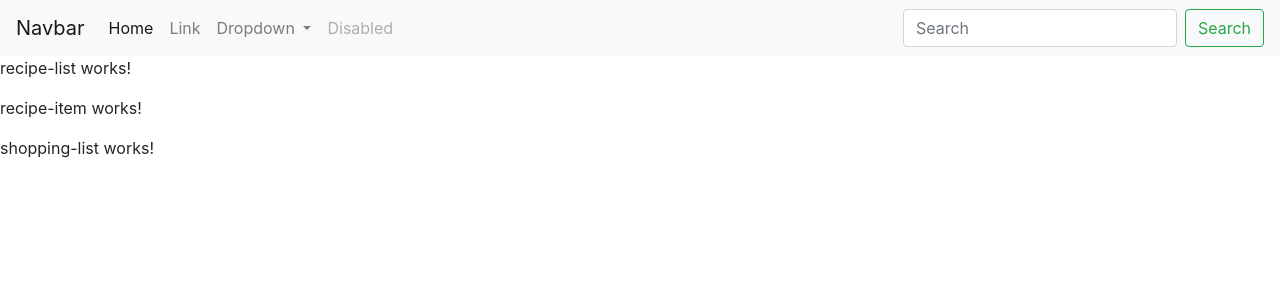
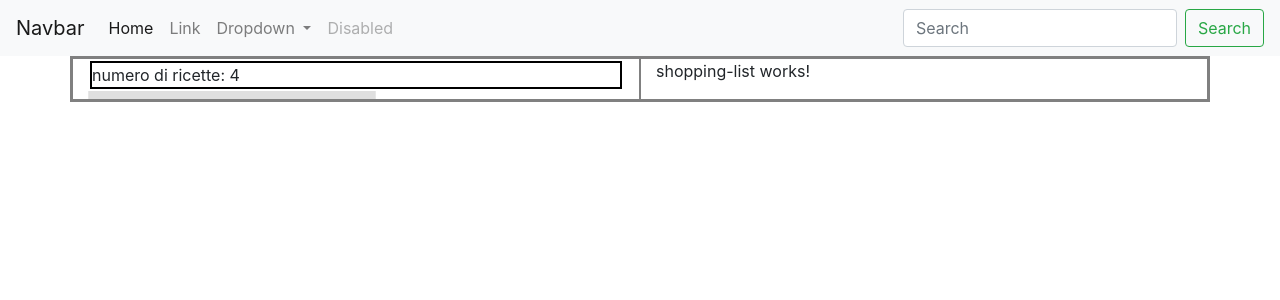
Before and after one commit to VolpiniDavide/verosExAngular, an Angular app: page / in a window 1280 px wide. Shown: the top 300 px of the page. Built offline with nearby package versions, Linux system fonts and the light colour scheme.

Commit message:
recipe list e item
creato oggetto ricetta (  Recipe ).
creato array di oggetti Recipe chiamato recipes.
ciclato array recipes.

```diff
--- a/src/app/app.component.html
+++ b/src/app/app.component.html
@@ -1,4 +1,11 @@
 <app-header></app-header>
-<app-recipe-list></app-recipe-list>
-<app-recipe-item></app-recipe-item>
-<app-shopping-list></app-shopping-list>
+<div class="container">
+    <div class="row">
+      <div class="col">
+          <app-recipe-list></app-recipe-list>
+      </div>
+      <div class="col">
+          <app-shopping-list></app-shopping-list>
+        </div>
+    </div>
+</div>
--- a/src/app/app.component.scss
+++ b/src/app/app.component.scss
@@ -0,0 +1,3 @@
+div{
+  border: 1px solid grey;
+}
--- a/src/app/recipes/recipe-list/recipe-item/recipe-item.component.html
+++ b/src/app/recipes/recipe-list/recipe-item/recipe-item.component.html
@@ -1,3 +1,8 @@
-<p>
-  recipe-item works!
-</p>
+<div class="card" style="width: 18rem;">
+    <img class="card-img-top" [src]="currentRicetta.imagePath">
+    <div class="card-body">
+      <h5 class="card-title">{{currentRicetta.name}}</h5>
+      <p class="card-text">{{currentRicetta.description}}</p>
+      <a href="#" class="btn btn-primary">vai alla ricetta</a>
+    </div>
+  </div>
--- a/src/app/recipes/recipe-list/recipe-item/recipe-item.component.ts
+++ b/src/app/recipes/recipe-list/recipe-item/recipe-item.component.ts
@@ -1,4 +1,5 @@
 import { Component, OnInit } from '@angular/core';
+import { Recipe } from '../recipe.model';
 
 @Component({
   selector: 'app-recipe-item',
@@ -7,6 +8,8 @@ import { Component, OnInit } from '@angular/core';
 })
 export class RecipeItemComponent implements OnInit {
 
+  currentRicetta: Recipe;
+
   constructor() { }
 
   ngOnInit() {
--- a/src/app/recipes/recipe-list/recipe-list.component.html
+++ b/src/app/recipes/recipe-list/recipe-list.component.html
@@ -1,3 +1,3 @@
-<p>
-  recipe-list works!
-</p>
+<div style="border:2px solid black; margin:2px">numero di ricette: {{recipes.length}}</div>
+
+<div *ngFor="let recipe of recipes" class="card" style="width: 18rem;">
--- a/src/app/recipes/recipe-list/recipe-list.component.ts
+++ b/src/app/recipes/recipe-list/recipe-list.component.ts
@@ -1,4 +1,5 @@
 import { Component, OnInit } from '@angular/core';
+import { Recipe } from './recipe.model';
 
 @Component({
   selector: 'app-recipe-list',
@@ -6,6 +7,32 @@ import { Component, OnInit } from '@angular/core';
   styleUrls: ['./recipe-list.component.scss']
 })
 export class RecipeListComponent implements OnInit {
+  recipes: Recipe [] = [
+
+    new Recipe(
+      "Patate riso e cozze",
+      " una buona ricetta",
+      "https://ips.plug.it/cips/buonissimo.org/cms/2012/04/tiella-di-riso-patate-e-cozze.jpg"
+      ),
+
+    new Recipe(
+      "pizza",
+      " la più buona di tutte",
+      "https://img.grouponcdn.com/deal/8DDtq5XRzVnLXEUnPHPd/p2-2048x1229/v1/c700x420.jpg"
+    ),
+
+    new Recipe(
+      "bistecca",
+      " al sangue è meglio",
+      "https://carnedistruzzo.it/wp-content/uploads/carne-bistecca-163614.jpg"
+      ),
+
+    new Recipe(
+      "torta",
+      " diabaete prendimi",
+      "https://images.lacucinaitaliana.it/wp-content/uploads/2016/09/Torta-di-compleanno.jpg"
+    ),
+    ];
 
   constructor() { }
 
--- /dev/null
+++ b/src/app/recipes/recipe-list/recipe.model.ts
@@ -0,0 +1,14 @@
+export class Recipe {
+
+  public name: String;
+  public description: String;
+  public imagePath: String;
+
+  constructor(name: String, desc: String, imgP: String) {
+
+      this.name = name;
+      this.description = desc;
+      this.imagePath = imgP;
+  }
+
+}
```
